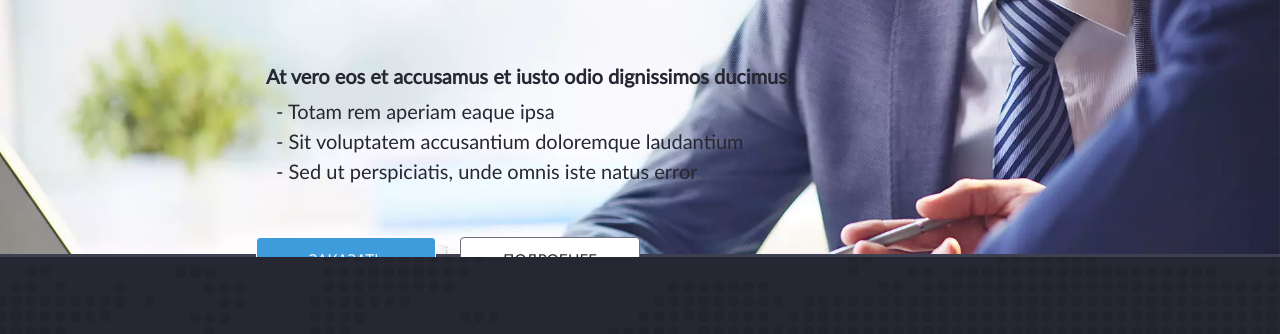
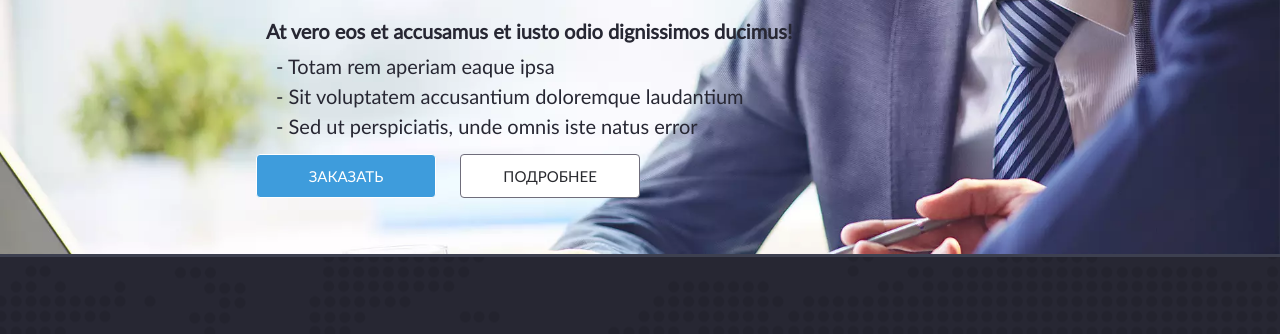
Before and after one commit to KiselevWebUI/test_html, a website: page docs/index.html in a window 1280 px wide. Shown: the part 313-647 px from the top of the page. Drawn offline with Linux system fonts and the light colour scheme.

Commit message:
update style

```diff
--- a/src/sass/block/content.scss
+++ b/src/sass/block/content.scss
@@ -91,6 +91,7 @@
                 @include mw550  {
                     a{
                         background: none;
+                        height: 50px;
                     }
                 }
 
--- a/src/sass/block/header.scss
+++ b/src/sass/block/header.scss
@@ -105,7 +105,7 @@ header{
 
 }
 
-@include mw800  {
+@include mw1200  {
     header{
         height: 70px;
     }
--- a/src/sass/block/promo.scss
+++ b/src/sass/block/promo.scss
@@ -74,6 +74,12 @@
                 line-height: 1.5em;
             }
 
+            @include mw800  {
+                li{
+                    font-size: $base-font-size
+                }
+            }
+
             li::before{
                 content: ' - ';
             }
@@ -81,7 +87,7 @@
 
     }
 
-    @include mw1200  {
+    @include mw1600  {
         .promo-text{
             margin-top: 3%;
         }
@@ -125,7 +131,7 @@
         }
     }
 
-    @include mw1200  {
+    @include mw1600  {
         .promo-buttons{
             margin-top: 2%;
         }
@@ -143,9 +149,9 @@
 
 @include mw550  {
     .promo{
-        padding-top: 50px;
+        padding-top: 40px;
         left: 3%;
-        width: 75%;
+        width: 65%;
     }
 }
 
```
Also changed, not shown: docs/css/main.css, docs/css/main.min.css.
